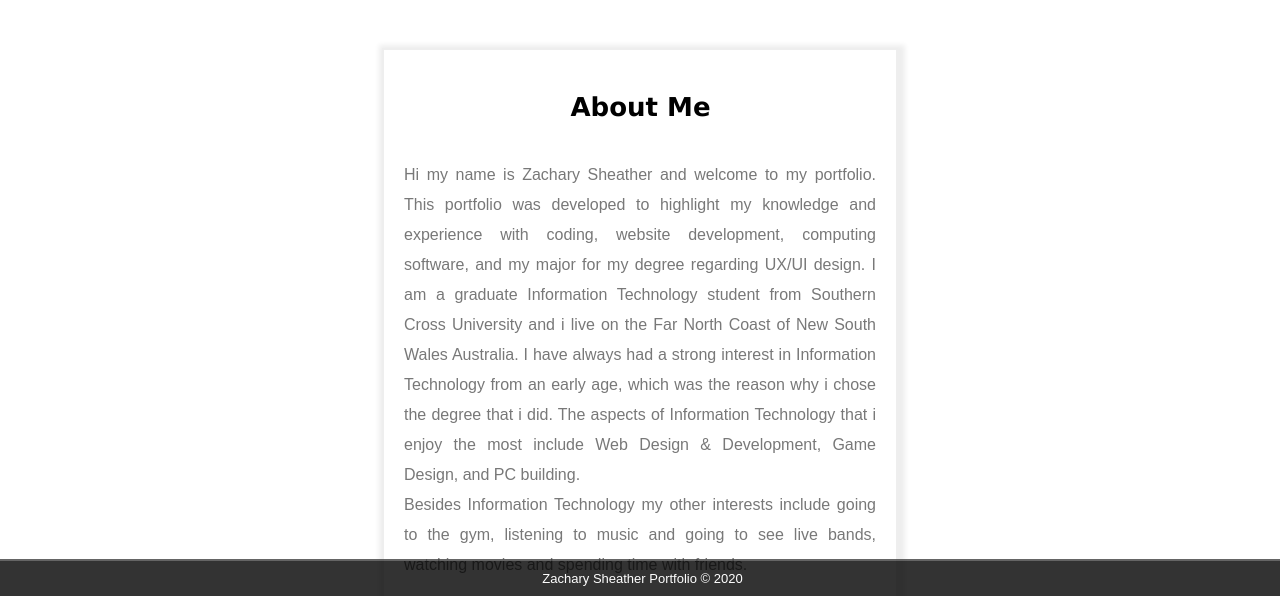
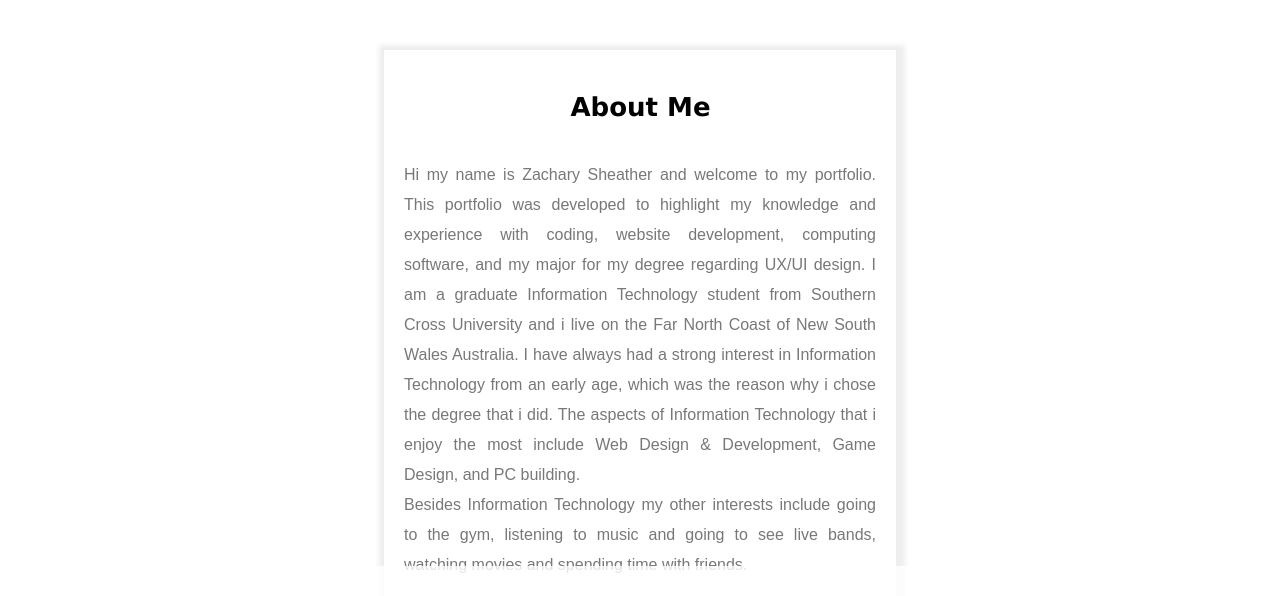
Before and after one commit to zacharysheather/Portfolio, a plain HTML site: page index.html in a window 1280 px wide. Shown: the part 204-800 px from the top of the page. Drawn offline with Linux system fonts and the light colour scheme.

Commit message:
Update style.css

```diff
--- a/css/style.css
+++ b/css/style.css
@@ -201,10 +201,10 @@ textarea{
 /***************** Footer *****************/
 footer{
     position:fixed;
-    background-color: rgb(0, 0, 0);
-    border-top:2px solid #3f3f3f;
+    background-color: rgb(255, 255, 255);
+    border-top:;
     width:100%;
-    height:35px;
+    height:30px;
     bottom:0px;
     text-align:center;
     opacity:.8;
```
